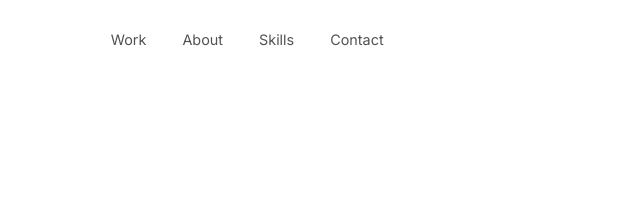
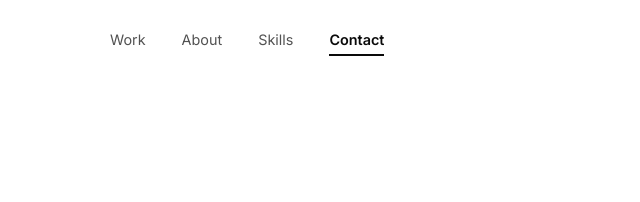
Before and after one commit to Jordibot-art/Portfolio, a plain HTML site: page index.html in a window 1280 px wide. Shown: the top 202 px of the page, 396-1036 px from the left. Drawn offline with nearby package versions, Linux system fonts and the light colour scheme.

Commit message:
added active link

```diff
--- a/script.js
+++ b/script.js
@@ -121,6 +121,34 @@
   const allProjectsList = document.getElementById('all-projects-list');
 
   // ==========================================
+  // NAVIGATION ACTIVE STATE MANAGEMENT
+  // ==========================================
+  let isNavClickScrolling = false;
+  let navClickTimer = null;
+
+  function setActiveNav(targetHref) {
+    const navLinks = document.querySelectorAll('.nav__link');
+    navLinks.forEach(link => {
+      link.style.color = '';
+      link.style.fontWeight = '';
+      if (link.getAttribute('href') === targetHref) {
+        link.classList.add('active');
+      } else {
+        link.classList.remove('active');
+      }
+    });
+  }
+
+  function clearActiveNav() {
+    const navLinks = document.querySelectorAll('.nav__link');
+    navLinks.forEach(link => {
+      link.style.color = '';
+      link.style.fontWeight = '';
+      link.classList.remove('active');
+    });
+  }
+
+  // ==========================================
   // HEADER SCROLL EFFECT
   // ==========================================
   let lastScroll = 0;
@@ -135,6 +163,7 @@
     }
 
     lastScroll = currentScroll;
+    updateActiveNavOnScroll();
   }
 
   window.addEventListener('scroll', handleScroll, { passive: true });
@@ -158,14 +187,35 @@
   }
 
   // ==========================================
-  // SMOOTH SCROLL FOR NAV LINKS
+  // SMOOTH SCROLL & CLICK HANDLING FOR NAV
   // ==========================================
   document.querySelectorAll('a[href^="#"]').forEach(anchor => {
     anchor.addEventListener('click', function (e) {
       if (this.id === 'view-all-btn') return; // Handled by popup modal
-      const target = document.querySelector(this.getAttribute('href'));
+      const href = this.getAttribute('href');
+      if (!href) return;
+
+      if (href === '#') {
+        e.preventDefault();
+        clearActiveNav();
+        window.scrollTo({ top: 0, behavior: 'smooth' });
+        return;
+      }
+
+      const target = document.querySelector(href);
       if (target) {
         e.preventDefault();
+
+        // Highlight active immediately when a nav link or related anchor is clicked
+        if (['#work', '#about', '#skills', '#contact'].includes(href)) {
+          setActiveNav(href);
+          isNavClickScrolling = true;
+          clearTimeout(navClickTimer);
+          navClickTimer = setTimeout(() => {
+            isNavClickScrolling = false;
+          }, 850);
+        }
+
         const offsetTop = target.getBoundingClientRect().top + window.scrollY - 80;
         window.scrollTo({ top: offsetTop, behavior: 'smooth' });
       }
@@ -470,35 +520,41 @@
   }
 
   // ==========================================
-  // ACTIVE NAV LINK HIGHLIGHTING
+  // ACTIVE NAV LINK HIGHLIGHTING ON SCROLL
   // ==========================================
-  function setupActiveNav() {
-    const sections = document.querySelectorAll('section[id], footer[id]');
-    const navLinks = document.querySelectorAll('.nav__link');
+  function updateActiveNavOnScroll() {
+    if (isNavClickScrolling) return;
 
-    const sectionObserver = new IntersectionObserver(
-      (entries) => {
-        entries.forEach(entry => {
-          if (entry.isIntersecting) {
-            const id = entry.target.id;
-            navLinks.forEach(link => {
-              link.style.color = '';
-              link.style.fontWeight = '';
-              if (link.getAttribute('href') === `#${id}`) {
-                link.style.color = 'var(--black)';
-                link.style.fontWeight = '600';
-              }
-            });
-          }
-        });
-      },
-      {
-        threshold: 0.3,
-        rootMargin: '-80px 0px -40% 0px'
+    const scrollY = window.scrollY;
+    const windowHeight = window.innerHeight;
+    const documentHeight = document.documentElement.scrollHeight;
+
+    // Reached near bottom of page -> highlight contact
+    if (scrollY + windowHeight >= documentHeight - 60) {
+      setActiveNav('#contact');
+      return;
+    }
+
+    const sectionIds = ['work', 'about', 'skills', 'contact'];
+    const headerOffset = 130; // 80px header height + padding offset
+
+    let activeId = null;
+    for (let i = sectionIds.length - 1; i >= 0; i--) {
+      const section = document.getElementById(sectionIds[i]);
+      if (section) {
+        const top = section.getBoundingClientRect().top + window.scrollY;
+        if (scrollY + headerOffset >= top) {
+          activeId = sectionIds[i];
+          break;
+        }
       }
-    );
+    }
 
-    sections.forEach(section => sectionObserver.observe(section));
+    if (activeId) {
+      setActiveNav(`#${activeId}`);
+    } else {
+      clearActiveNav();
+    }
   }
 
   // ==========================================
@@ -508,7 +564,13 @@
     setupRevealAnimations();
     animateCounters();
     setupCursorGlow();
-    setupActiveNav();
+
+    // Check initial hash or scroll position
+    if (window.location.hash && ['#work', '#about', '#skills', '#contact'].includes(window.location.hash)) {
+      setActiveNav(window.location.hash);
+    } else {
+      updateActiveNavOnScroll();
+    }
 
     // Initial scroll check
     handleScroll();
--- a/style.css
+++ b/style.css
@@ -207,11 +207,17 @@ button {
   transition: width var(--duration-normal) var(--ease-out);
 }
 
-.nav__link:hover {
-  color: var(--black);
-}
-
-.nav__link:hover::after {
+.nav__link:hover,
+.nav__link.active {
+  color: var(--black);
+}
+
+.nav__link.active {
+  font-weight: 600;
+}
+
+.nav__link:hover::after,
+.nav__link.active::after {
   width: 100%;
 }
 
@@ -1712,6 +1718,12 @@ body:hover .cursor-glow {
     background: var(--gray-50);
   }
 
+  .nav__link.active {
+    background: var(--gray-100);
+    color: var(--black);
+    font-weight: 600;
+  }
+
   .header__cta {
     display: none;
   }
```
